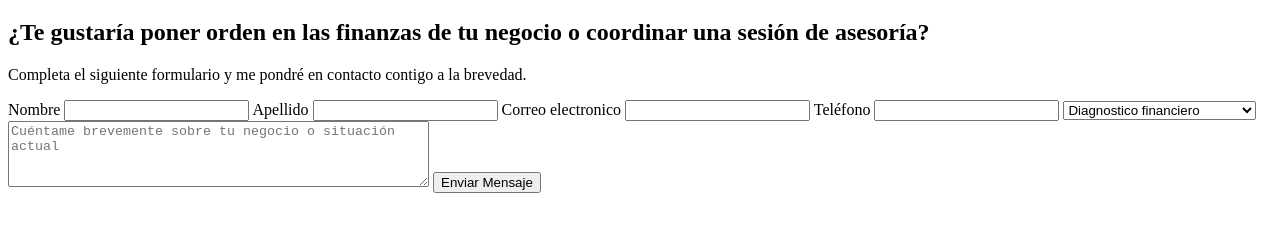
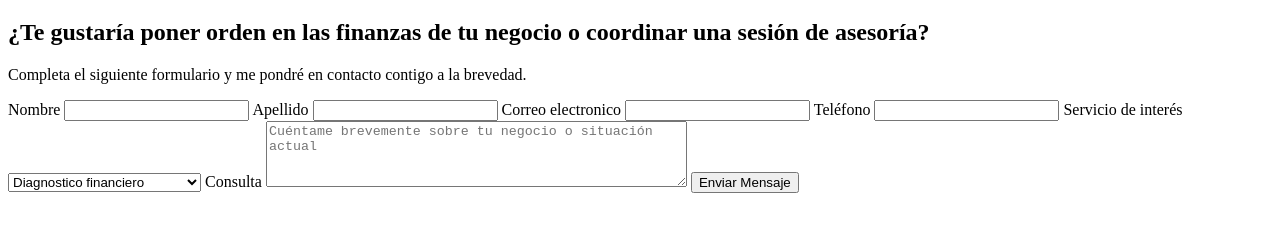
Before and after one commit to frantelle/APLICACIONES-WEB-ACTIVIDADES, a plain HTML site: page contacto.html in a window 1280 px wide. Shown: the part 87-318 px from the top of the page. Drawn offline with Linux system fonts and the light colour scheme.

Commit message:
Agrego carpeta Mariana Ruiz con el proyecto web

```diff
--- a/contacto.html
+++ b/contacto.html
@@ -22,26 +22,22 @@
         boton de envio-->
         <label for="id-Nombre">Nombre</label>
         <input type="text" name="nombre" id="id-Nombre">
-
         <label for="id-Apellido">Apellido</label>
         <input type="text" name="Apellido" id="id-Apellido">
-
         <label for="id-correo">Correo electronico</label>
         <input type="email" name="Correo Electronico" id="id-correo">
-
         <label for="id-teléfono">Teléfono</label>
         <input type="tel" name="teléfono" id="id-teléfono">
-
+        <label for="id-servicio">Servicio de interés</label>
         <select name="servicio" id="id-servicio">
             <option value="diagnóstico">Diagnostico financiero</option>
             <option value="planificacion">Planificacion de presupuesto</option>
             <option value="estrategia">Estrategia de precios</option>
             <option value="consulta">Consulta general</option>
         </select>
-
-
-        <textarea name="consulta" id="id-consulta" rows="4" cols="50" placeholder="Cuéntame brevemente sobre tu negocio o situación actual"></textarea>
-
+       <label for="id-consulta">Consulta</label>
+       <textarea name="consulta" id="id-consulta" rows="4" cols="50" placeholder="Cuéntame brevemente sobre tu negocio o situación actual"></textarea>
+ <!-- <input type="submit" value="Enviar"> -->
      <button type="submit">Enviar Mensaje</button>
     </form>
     <!--Fin del formulario-->
```
